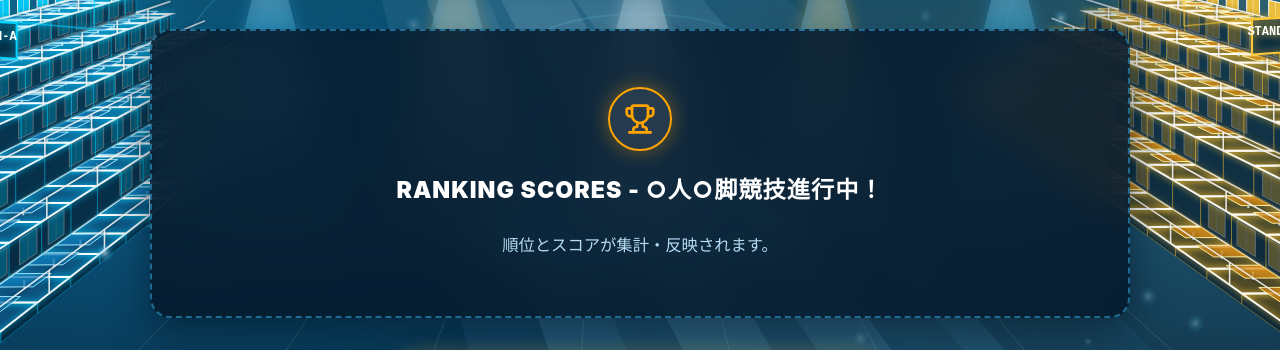
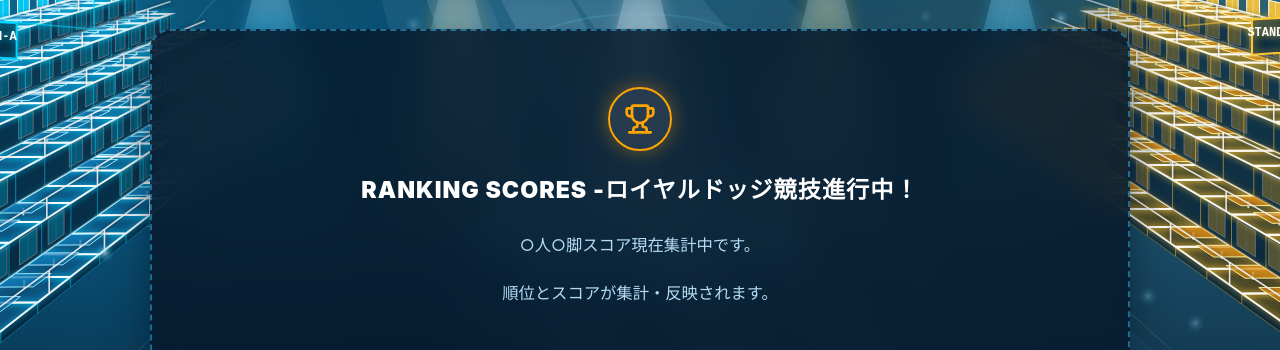
Before and after one commit to REC-STAFF/2026REC-WEB, a plain HTML site: page ranking.html in a window 1280 px wide. Shown: the part 386-736 px from the top of the page. Drawn offline with nearby package versions, Linux system fonts and the light colour scheme; animation ran at ten frames a second.

Commit message:
○人○脚スコア集計中に文言変更

```diff
--- a/ranking.html
+++ b/ranking.html
@@ -36,7 +36,8 @@
         <div class="cs-icon-pod">
           <i data-lucide="trophy"></i>
         </div>
-        <h4 class="cs-title">RANKING SCORES - ○人○脚競技進行中！</h4>
+        <h4 class="cs-title">RANKING SCORES -ロイヤルドッジ競技進行中！</h4>
+        <p class="cs-desc">○人○脚スコア現在集計中です。</p>
         <p class="cs-desc">順位とスコアが集計・反映されます。</p>
         <!-- <span class="cs-badge">STATUS: COMING SOON</span> -->
         <!-- <h4 class="cs-title">RANKING SCORES - 現在集計準備中</h4>
```
